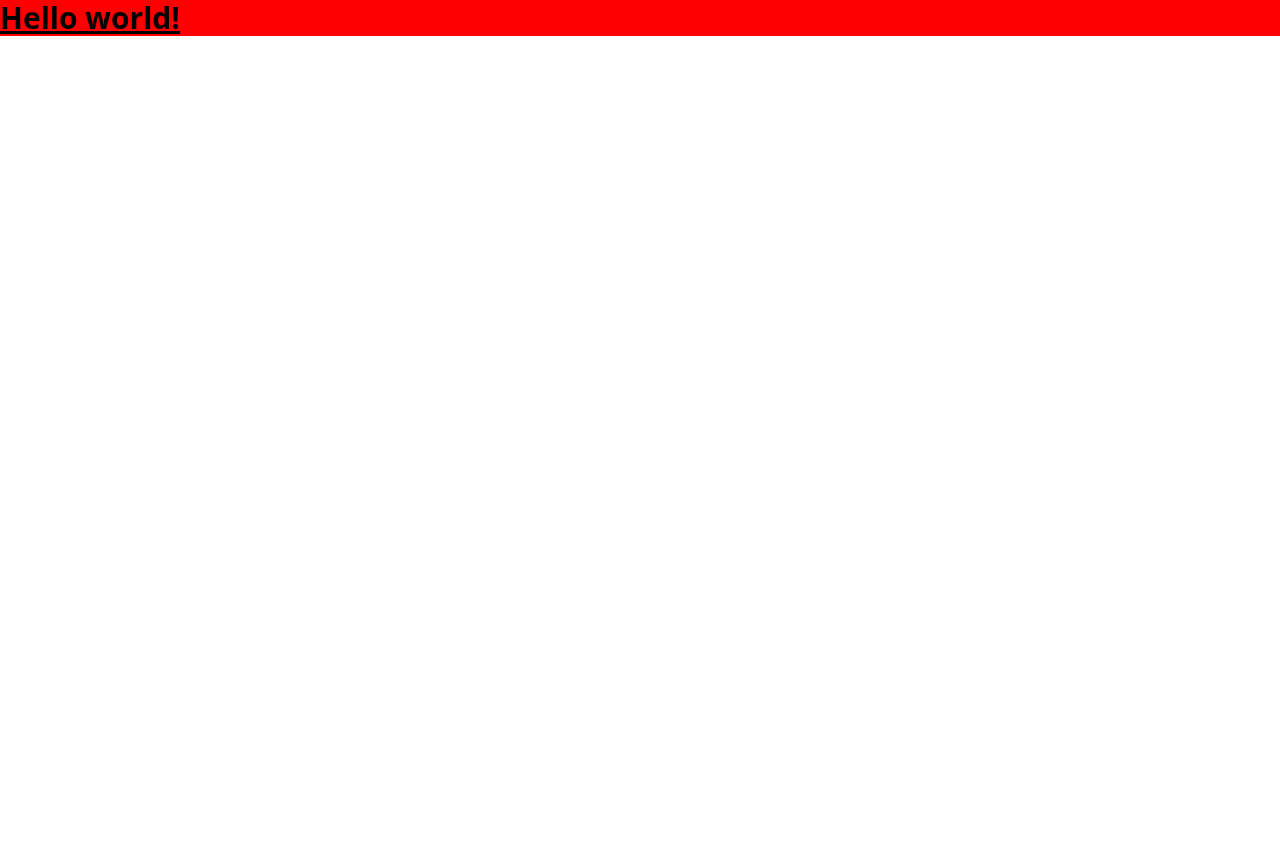
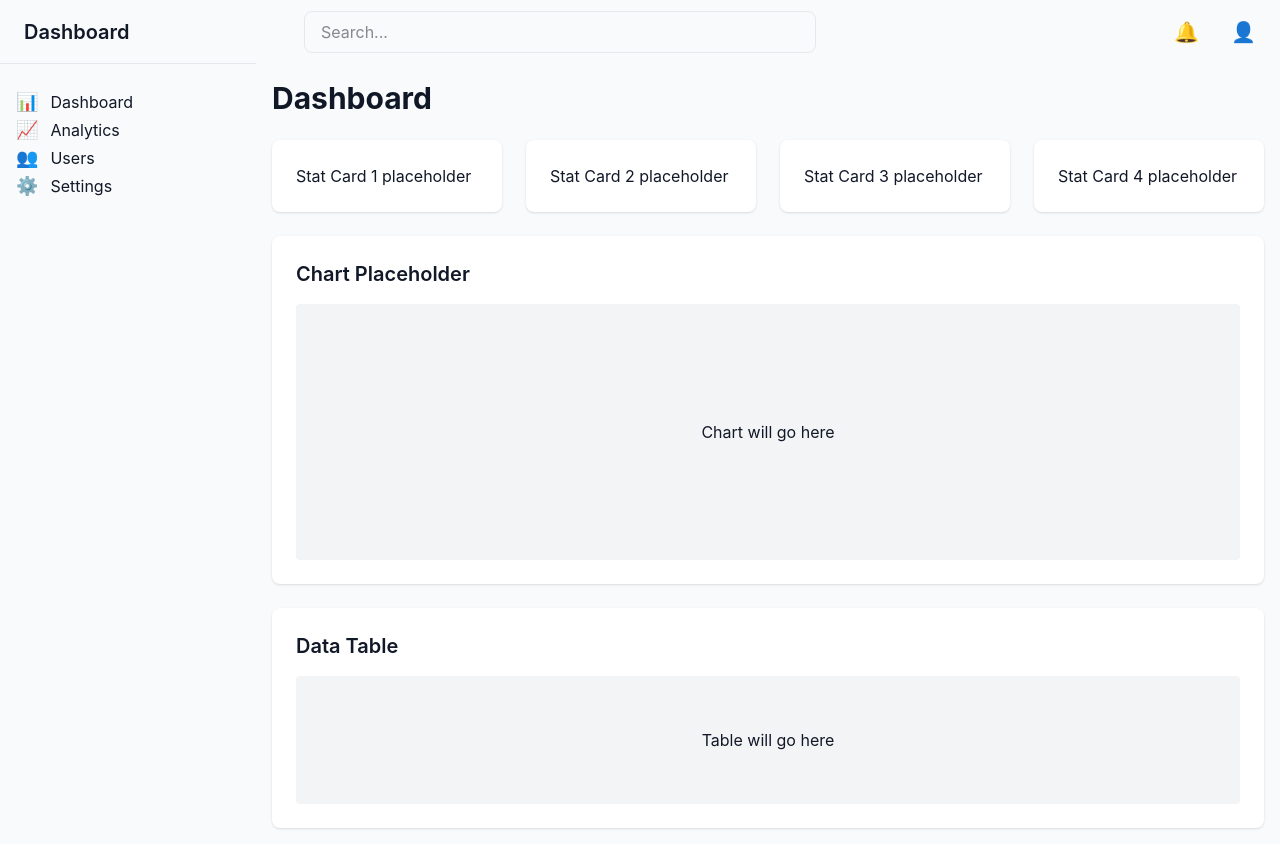
Before and after one commit to EpicAryan/dashboard, a React (Vite) app: page / in a window 1280 px wide. Before the commit the page ends 800 px from the top, so only its background shows below. Built offline with nearby package versions, Linux system fonts and the light colour scheme.

Commit message:
layout setup

```diff
--- a/package.json
+++ b/package.json
@@ -13,7 +13,6 @@
     "@tailwindcss/vite": "^4.1.11",
     "react": "^19.1.0",
     "react-dom": "^19.1.0",
-    "sass": "^1.89.2",
     "tailwindcss": "^4.1.11"
   },
   "devDependencies": {
--- a/src/App.jsx
+++ b/src/App.jsx
@@ -1,12 +1,11 @@
-import './App.scss'
+import DashboardLayout from './components/layout/DashboardLayout'
+import Dashboard from './pages/Dashboard'
 function App() {
 
   return (
-    <>
-      <h1 className="App text-3xl font-bold underline">
-        Hello world!
-      </h1>
-    </>
+    <DashboardLayout>
+      <Dashboard />
+    </DashboardLayout>
   )
 }
 
--- a/src/App.scss
+++ /dev/null
@@ -1,3 +0,0 @@
-.App{
-    background-color: red;
-}
--- /dev/null
+++ b/src/components/layout/DashboardLayout.jsx
@@ -0,0 +1,33 @@
+import React, { useState } from 'react'
+import Sidebar from './Sidebar'
+import Navbar from './Navbar'
+
+const DashboardLayout = ({ children }) => {
+  const [sidebarOpen, setSidebarOpen] = useState(false)
+
+  return (
+    <div className="min-h-screen" style={{ backgroundColor: 'var(--bg-secondary)' }}>
+      {sidebarOpen && (
+        <div
+          className="fixed inset-0 z-40 lg:hidden modal-overlay"
+          onClick={() => setSidebarOpen(false)}
+        />
+      )}
+
+
+      <Sidebar isOpen={sidebarOpen} onClose={() => setSidebarOpen(false)} />
+
+      <div style={{ marginLeft: 'var(--sidebar-width)' }} className="lg:ml-[var(--sidebar-width)] ml-0">
+        <Navbar onMenuClick={() => setSidebarOpen(true)} />
+
+        <main className="p-4" style={{ paddingTop: 'calc(var(--navbar-height) + 1rem)' }}>
+          <div className="mx-auto max-w-7xl">
+            {children}
+          </div>
+        </main>
+      </div>
+    </div>
+  )
+}
+
+export default DashboardLayout
--- /dev/null
+++ b/src/components/layout/Navbar.jsx
@@ -0,0 +1,49 @@
+import React from 'react'
+
+const Navbar = ({ onMenuClick }) => {
+  return (
+    <header
+      className="fixed top-0 right-0 left-0 lg:left-[var(--sidebar-width)] z-30 navbar"
+      style={{ height: 'var(--navbar-height)' }}
+    >
+      <div className="px-4 h-full flex items-center justify-between">
+        <button
+          type="button"
+          className="lg:hidden p-2 rounded-md hover:bg-gray-100 dark:hover:bg-gray-700"
+          onClick={onMenuClick}
+          aria-label="Open sidebar"
+          style={{ color: 'var(--text-secondary)' }}
+        >
+          <svg className="w-6 h-6" fill="none" stroke="currentColor" viewBox="0 0 24 24">
+            <path strokeLinecap="round" strokeLinejoin="round" strokeWidth={2} d="M4 6h16M4 12h16M4 18h16" />
+          </svg>
+        </button>
+
+
+        <div className="hidden md:block flex-1 max-w-lg mx-8">
+          <input
+            type="text"
+            placeholder="Search..."
+            className="w-full px-4 py-2 rounded-lg border focus:outline-none focus:ring-2 focus:ring-blue-500"
+            style={{
+              backgroundColor: 'var(--bg-secondary)',
+              borderColor: 'var(--border-color)',
+              color: 'var(--text-primary)'
+            }}
+          />
+        </div>
+
+        <div className="flex items-center space-x-4">
+          <button className="p-2 rounded-lg hover:bg-gray-100 dark:hover:bg-gray-700">
+            <span className="text-xl">🔔</span>
+          </button>
+          <button className="p-2 rounded-lg hover:bg-gray-100 dark:hover:bg-gray-700">
+            <span className="text-xl">👤</span>
+          </button>
+        </div>
+      </div>
+    </header>
+  )
+}
+
+export default Navbar
--- /dev/null
+++ b/src/components/layout/Sidebar.jsx
@@ -0,0 +1,56 @@
+import React from 'react'
+
+const Sidebar = ({ isOpen }) => {
+  const navigationItems = [
+    { name: 'Dashboard', icon: '📊', active: true },
+    { name: 'Analytics', icon: '📈', active: false },
+    { name: 'Users', icon: '👥', active: false },
+    { name: 'Settings', icon: '⚙️', active: false },
+  ]
+
+  return (
+    <aside
+      className={`
+        fixed inset-y-0 left-0 z-50 sidebar
+        transform transition-transform duration-300 ease-in-out
+        ${isOpen ? 'translate-x-0' : '-translate-x-full'}
+        lg:translate-x-0
+      `}
+      style={{ width: 'var(--sidebar-width)' }}
+    >
+      <div className="flex h-full flex-col">
+        {/* Logo/Header */}
+        <div
+          className="flex items-center px-6 border-b"
+          style={{
+            height: 'var(--navbar-height)',
+            borderColor: 'var(--border-color)'
+          }}
+        >
+          <h2 className="text-xl font-semibold" style={{ color: 'var(--text-primary)' }}>
+            Dashboard
+          </h2>
+        </div>
+
+        {/* Navigation */}
+        <nav className="flex-1 px-4 py-6">
+          <ul className="sidebar-nav">
+            {navigationItems.map((item) => (
+              <li key={item.name} className="sidebar-nav-item">
+                <a
+                  href="#"
+                  className={`sidebar-nav-link ${item.active ? 'active' : ''}`}
+                >
+                  <span className="mr-3 text-lg">{item.icon}</span>
+                  {item.name}
+                </a>
+              </li>
+            ))}
+          </ul>
+        </nav>
+      </div>
+    </aside>
+  )
+}
+
+export default Sidebar
--- /dev/null
+++ b/src/components/styles/components.css
@@ -0,0 +1,120 @@
+/* Sidebar Styles */
+.sidebar {
+  background-color: var(--bg-primary);
+  border-right: 1px solid var(--border-color);
+}
+
+.sidebar-nav {
+  list-style: none;
+  margin: 0;
+  padding: 0;
+}
+
+.sidebar-nav-item {
+  margin-bottom: 0.5rem;
+}
+
+.sidebar-nav-link {
+  display: flex;
+  align-items: center;
+  padding: 0.75rem 1rem;
+  color: var(--text-secondary);
+  text-decoration: none;
+  border-radius: var(--border-radius);
+  transition: all 0.2s ease;
+}
+
+.sidebar-nav-link:hover {
+  background-color: var(--bg-secondary);
+  color: var(--text-primary);
+}
+
+.sidebar-nav-link.active {
+  background-color: var(--primary);
+  color: white;
+}
+
+/* Navbar Styles */
+.navbar {
+  background-color: var(--bg-primary);
+  border-bottom: 1px solid var(--border-color);
+  backdrop-filter: blur(10px);
+}
+
+/* Card Styles */
+.stat-card {
+  background-color: var(--bg-primary);
+  border: 1px solid var(--border-color);
+  border-radius: var(--border-radius);
+  padding: 1.5rem;
+  transition: all 0.2s ease;
+}
+
+.stat-card:hover {
+  transform: translateY(-2px);
+  box-shadow: 0 10px 25px rgba(0, 0, 0, 0.1);
+}
+
+/* Table Styles */
+.data-table {
+  background-color: var(--bg-primary);
+  border: 1px solid var(--border-color);
+  border-radius: var(--border-radius);
+}
+
+.data-table th {
+  background-color: var(--bg-secondary);
+  border-bottom: 1px solid var(--border-color);
+  position: sticky;
+  top: 0;
+}
+
+.data-table tr:nth-child(even) {
+  background-color: var(--bg-secondary);
+}
+
+/* Modal Styles */
+.modal-overlay {
+  background-color: rgba(0, 0, 0, 0.5);
+  backdrop-filter: blur(4px);
+}
+
+.modal-content {
+  background-color: var(--bg-primary);
+  border-radius: var(--border-radius);
+  max-width: 90vw;
+  max-height: 90vh;
+}
+
+/* Button Styles */
+.btn {
+  display: inline-flex;
+  align-items: center;
+  justify-content: center;
+  padding: 0.5rem 1rem;
+  border: none;
+  border-radius: var(--border-radius);
+  font-weight: 500;
+  text-decoration: none;
+  cursor: pointer;
+  transition: all 0.2s ease;
+}
+
+.btn-primary {
+  background-color: var(--primary);
+  color: white;
+}
+
+.btn-primary:hover {
+  background-color: #2563eb;
+}
+
+.btn-secondary {
+  background-color: var(--bg-secondary);
+  color: var(--text-primary);
+  border: 1px solid var(--border-color);
+}
+
+.btn-secondary:hover {
+  background-color: var(--bg-primary);
+}
--- a/src/index.css
+++ b/src/index.css
@@ -1 +1,58 @@
 @import "tailwindcss";
+
+:root {
+  --sidebar-width: 16rem;
+  --navbar-height: 4rem;
+  --border-radius: 0.5rem;
+
+  --primary: #3b82f6;
+  --secondary: #6b7280;
+  --success: #10b981;
+  --warning: #f59e0b;
+  --danger: #ef4444;
+
+  /* Light theme colors */
+  --bg-primary: #ffffff;
+  --bg-secondary: #f9fafb;
+  --text-primary: #111827;
+  --text-secondary: #6b7280;
+  --border-color: #e5e7eb;
+}
+
+/* Dark mode variables */
+[data-theme="dark"] {
+  --bg-primary: #1f2937;
+  --bg-secondary: #111827;
+  --text-primary: #f9fafb;
+  --text-secondary: #d1d5db;
+  --border-color: #374151;
+}
+
+
+html {
+  scroll-behavior: smooth;
+}
+
+body {
+  font-family: 'Inter', -apple-system, BlinkMacSystemFont, 'Segoe UI', sans-serif;
+  background-color: var(--bg-secondary);
+  color: var(--text-primary);
+  margin: 0;
+  padding: 0;
+}
+
+/* Remove default styles */
+* {
+  box-sizing: border-box;
+}
+
+/* Focus styles for accessibility */
+*:focus-visible {
+  outline: 2px solid var(--primary);
+  outline-offset: 2px;
+}
+
+/* Smooth transitions for theme switching */
+* {
+  transition: background-color 0.2s ease, color 0.2s ease, border-color 0.2s ease;
+}
--- /dev/null
+++ b/src/pages/Dashboard.jsx
@@ -0,0 +1,46 @@
+import React from 'react'
+
+const Dashboard = () => {
+  return (
+    <div className="space-y-6">
+      <h1 className="text-3xl font-bold text-gray-900 dark:text-white">
+        Dashboard
+      </h1>
+
+      {/* Grid for dashboard components */}
+      <div className="grid grid-cols-1 md:grid-cols-2 xl:grid-cols-4 gap-6">
+        {/* Stat cards will go here */}
+        <div className="bg-white dark:bg-gray-800 p-6 rounded-lg shadow">
+          <p>Stat Card 1 placeholder</p>
+        </div>
+        <div className="bg-white dark:bg-gray-800 p-6 rounded-lg shadow">
+          <p>Stat Card 2 placeholder</p>
+        </div>
+        <div className="bg-white dark:bg-gray-800 p-6 rounded-lg shadow">
+          <p>Stat Card 3 placeholder</p>
+        </div>
+        <div className="bg-white dark:bg-gray-800 p-6 rounded-lg shadow">
+          <p>Stat Card 4 placeholder</p>
+        </div>
+      </div>
+
+      {/* Chart area */}
+      <div className="bg-white dark:bg-gray-800 p-6 rounded-lg shadow">
+        <h2 className="text-xl font-semibold mb-4">Chart Placeholder</h2>
+        <div className="h-64 bg-gray-100 dark:bg-gray-700 rounded flex items-center justify-center">
+          Chart will go here
+        </div>
+      </div>
+
+      {/* Table area */}
+      <div className="bg-white dark:bg-gray-800 p-6 rounded-lg shadow">
+        <h2 className="text-xl font-semibold mb-4">Data Table</h2>
+        <div className="h-32 bg-gray-100 dark:bg-gray-700 rounded flex items-center justify-center">
+          Table will go here
+        </div>
+      </div>
+    </div>
+  )
+}
+
+export default Dashboard
```
Also changed, not shown: 1 other file (tests, documents, lock files or other folders).
